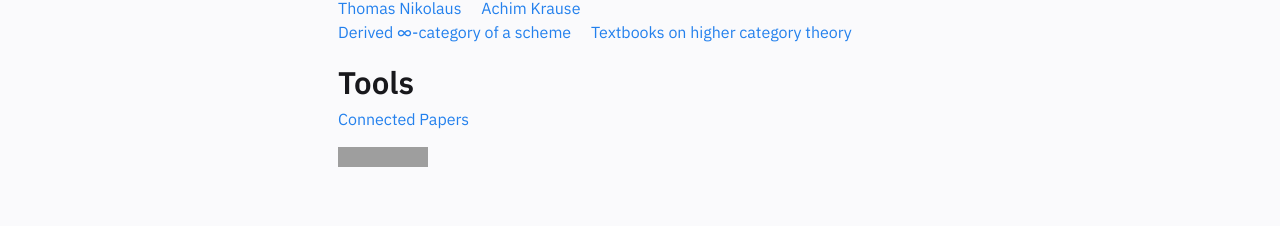
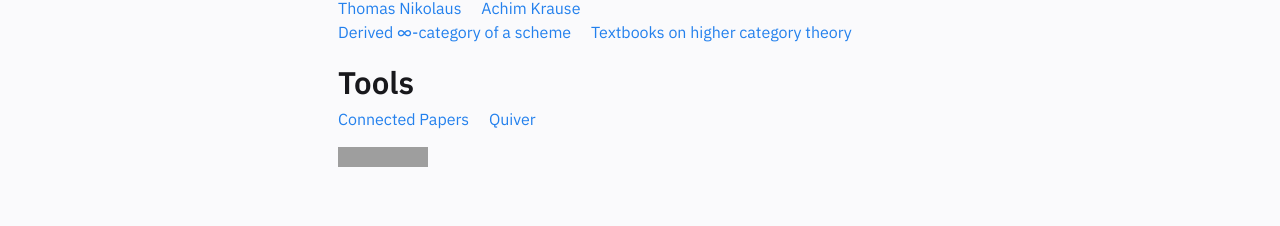
Before and after one commit to runxg/runxg.github.io, a Jekyll site: the page built from pages/index.md, in a window 1280 px wide. Shown: the part 733-959 px from the top of the page. Built offline with Jekyll 4.4.1, drawn with Linux system fonts in a browser that asks for light colours; grey boxes are pictures that could not be loaded.

Commit message:
Update Homepage.html

```diff
--- a/_includes/Homepage.html
+++ b/_includes/Homepage.html
@@ -55,6 +55,7 @@
     <p>
     <h2>Tools</h2>
     <a href="https://www.connectedpapers.com">Connected Papers</a>
+    &emsp;<a href="https://q.uiver.app">Quiver </a>
     </p>
 
 
```
